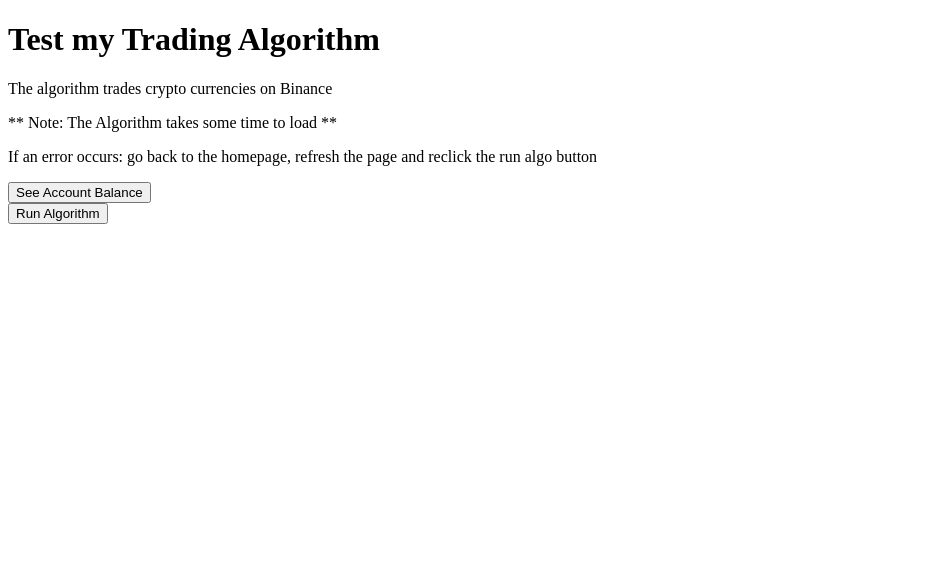
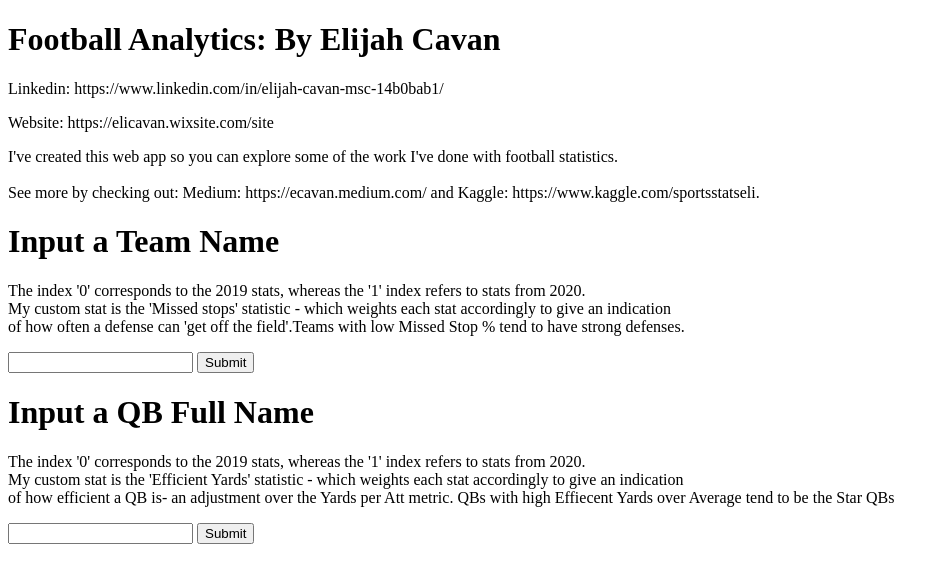
Before and after one commit to ecavan/football_analytics, a Flask app: page / in a window 1280 px wide. Shown: the top 583 px of the page, without its empty margins (0-949 px from the left). Run offline with Flask 2, Linux system fonts and the light colour scheme.

Commit message:
thats all

```diff
--- a/templates/index.html
+++ b/templates/index.html
@@ -1,20 +1,33 @@
 <!doctype html>
 
 
-<head><title>Trading Algorithm Bot</title>
+<head><title>Football Analytics</title>
     <meta charset=utf-8> </head>
     <body>
-        <h1>Test my Trading Algorithm</h1>
-        <p>The algorithm trades crypto currencies on Binance</p>
-        <p>** Note: The Algorithm takes some time to load **</p>
-        <p>If an error occurs: go back to the homepage, refresh the page and reclick the run algo button</p>
+        <h1>Football Analytics: By Elijah Cavan</h1>
+        <p>Linkedin: https://www.linkedin.com/in/elijah-cavan-msc-14b0bab1/ <br/>  </p>
+        <p>Website: https://elicavan.wixsite.com/site <br/>  </p>
 
-        <form action="/my-link/">
-            <input type="submit" value="See Account Balance" />
+        <p>I've created this web app so you can explore some of the work I've done with football statistics. <br/>  <br/> See more by checking out: Medium: https://ecavan.medium.com/ and Kaggle: https://www.kaggle.com/sportsstatseli.<br/>  </p>
+
+        <h1>Input a Team Name</h1>
+
+        <p>The index '0' corresponds to the 2019 stats, whereas the '1' index refers to stats from 2020. <br/> My custom stat is the 'Missed stops' statistic - which weights each stat accordingly to give an indication <br/> of how often a defense can 'get off the field'.Teams with low Missed Stop % tend to have strong defenses. <br/> </p>
+
+        <form action = 'd' method="POST">
+            <input name="text">
+            <input type="submit">
+
         </form>
 
-        <form action="/my-link2/">
-            <input type="submit" value="Run Algorithm" />
+        <h1>Input a QB Full Name</h1>
+
+                <p>The index '0' corresponds to the 2019 stats, whereas the '1' index refers to stats from 2020. <br/> My custom stat is the 'Efficient Yards' statistic - which weights each stat accordingly to give an indication <br/> of how efficient a QB is- an adjustment over the Yards per Att metric. QBs with high Effiecent Yards over Average tend to be the Star QBs <br/> </p>
+
+
+        <form action = 'q' method="POST">
+            <input name="qb">
+            <input type="submit">
         </form>
 
     </body>
```
